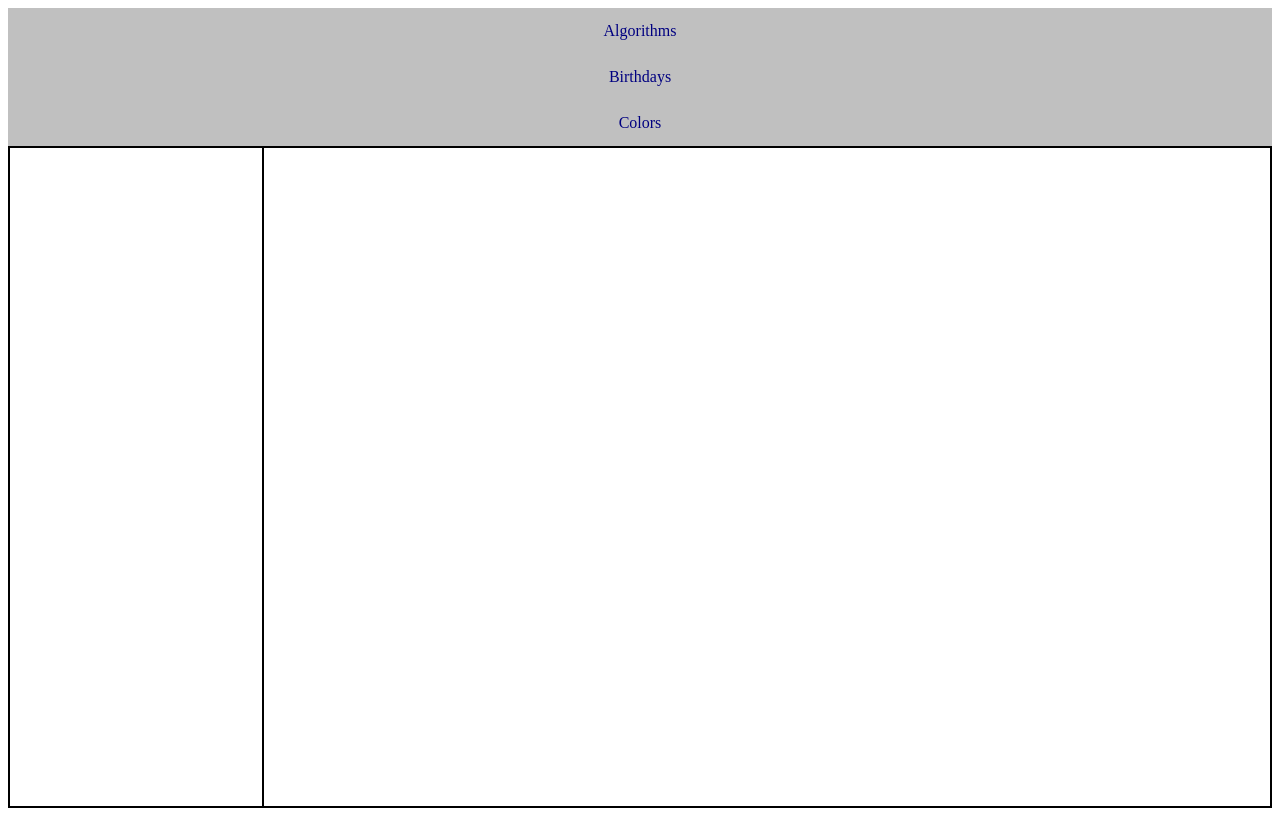
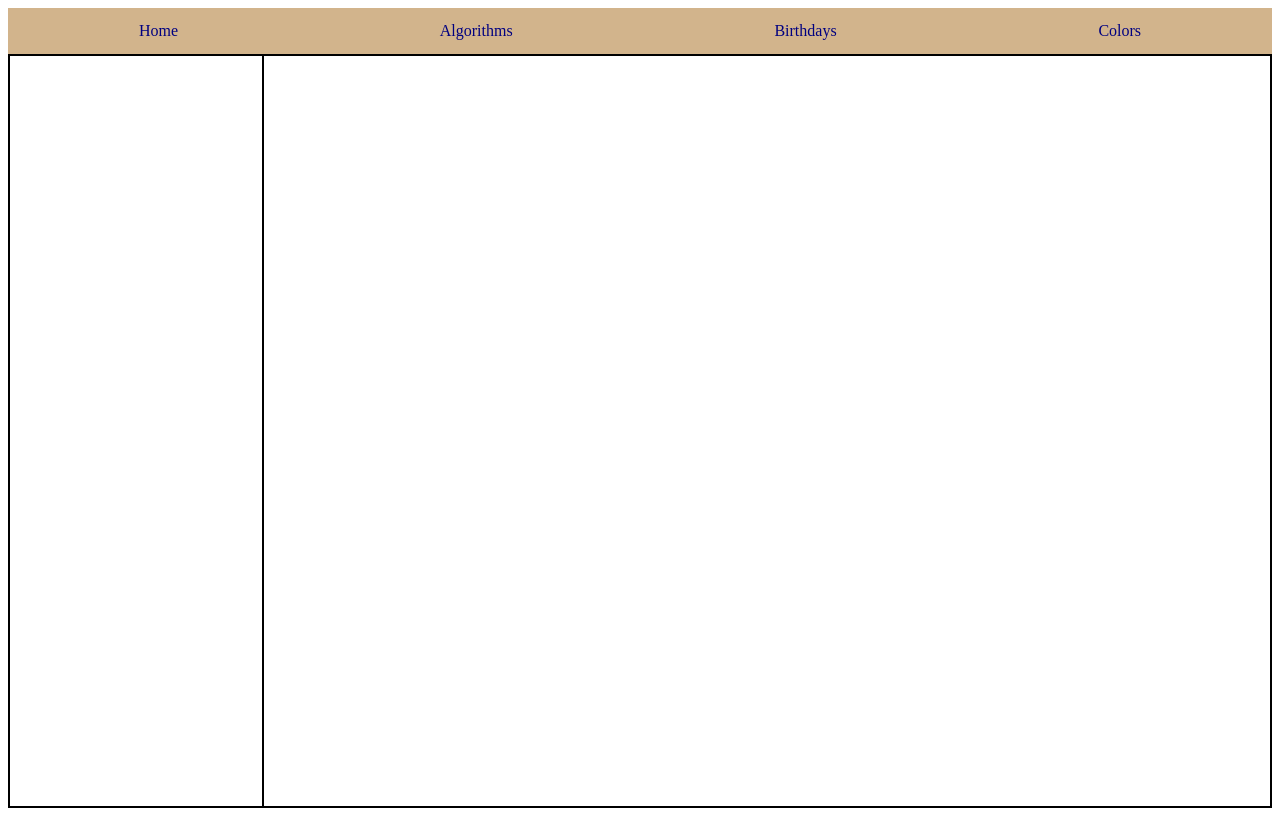
Before and after one commit to alialiayman/Casual, a React (Create React App) app: page / in a window 1280 px wide. Built offline with nearby package versions, Linux system fonts and the light colour scheme.

Commit message:
scope css

```diff
--- a/src/components/Root/Header/Header.js
+++ b/src/components/Root/Header/Header.js
@@ -6,16 +6,19 @@ const Header = () => {
 
     return (
         <Router>
-            <nav aria-label="main">
-                <ul>
+            <nav aria-label="main" className='main-header-nav'>
+                <ul className="main-header-ul-container">
                     <li>
-                        <Link to="/algorithm"  >Algorithms</Link>
+                        <Link to="/"  >Home</Link>
                     </li>
                     <li>
-                        <Link to="/birthday"  >Birthdays</Link>
+                        <Link to="algorithm"  >Algorithms</Link>
                     </li>
                     <li>
-                        <Link to="/color"  >Colors</Link>
+                        <Link to="birthday"  >Birthdays</Link>
+                    </li>
+                    <li>
+                        <Link to="color"  >Colors</Link>
                     </li>
                 </ul>
             </nav>
--- a/src/components/Root/Header/header.scss
+++ b/src/components/Root/Header/header.scss
@@ -1,11 +1,11 @@
-nav {
+.main-header-nav {
         display: flex;
         justify-content: center;
         align-items: center;
         width: 100%;
         background-color: tan;
 
-    ul {
+        .main-header-ul-container {
             list-style-type: none;
             margin: 0;
             padding: 0;
--- a/src/components/Root/SideNav/SideNav.js
+++ b/src/components/Root/SideNav/SideNav.js
@@ -15,8 +15,8 @@ const SideNav = () => {
 const AlgorithmNav = () => {
     return (
         <Router>
-            <nav aria-label="secondary">
-                <ul>
+            <nav aria-label="secondary" className="sidenav-container">
+                <ul className="sidenav-ul">
                     <li>
                         <Link to="/algorithm/besttrade" exact > Best Trade </Link>
                     </li>
--- a/src/components/Root/SideNav/sidenav.scss
+++ b/src/components/Root/SideNav/sidenav.scss
@@ -1,8 +1,8 @@
-nav {
+.sidenav-container {
     height: 100%;
     background-color: silver;
 
-    ul {
+    .sidenav-ul {
         list-style-type: none;
         margin: 0;
         padding: 0;
```
Lines whose indentation alone changed are shown as unchanged.
